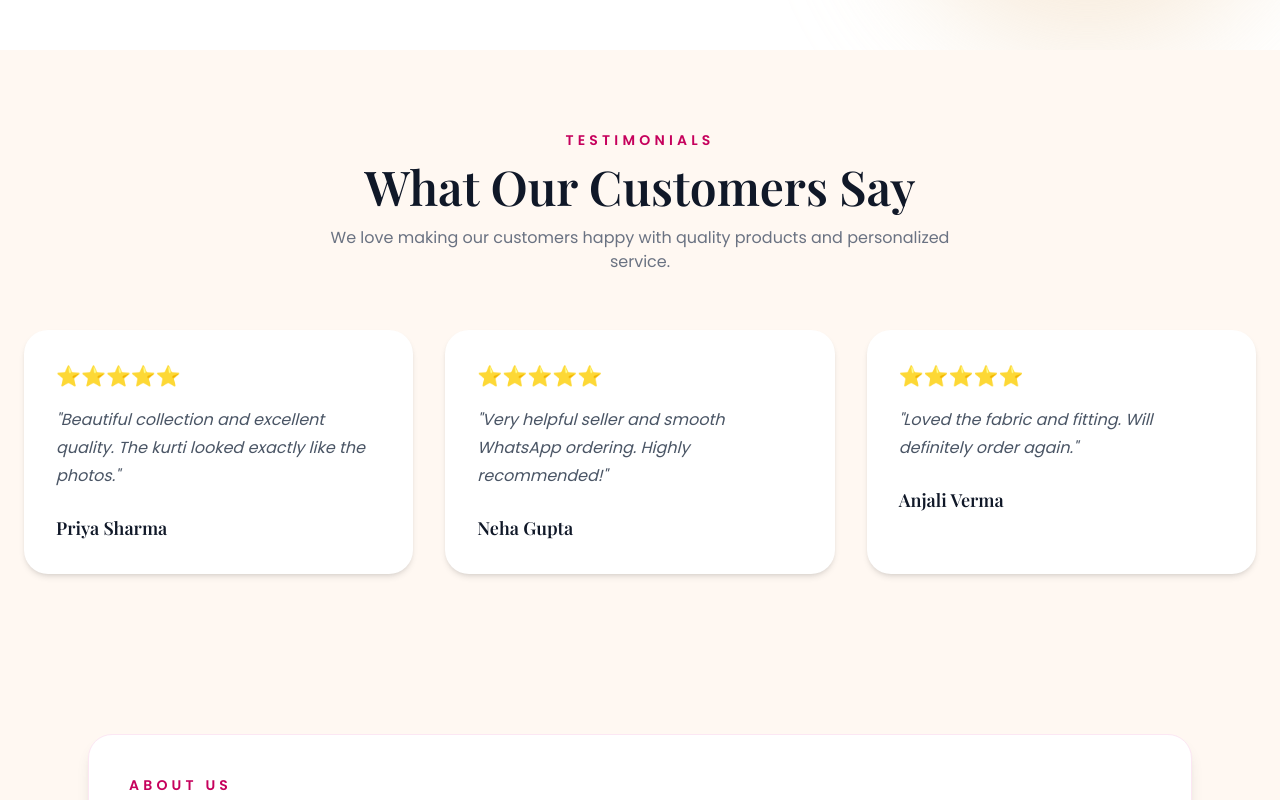
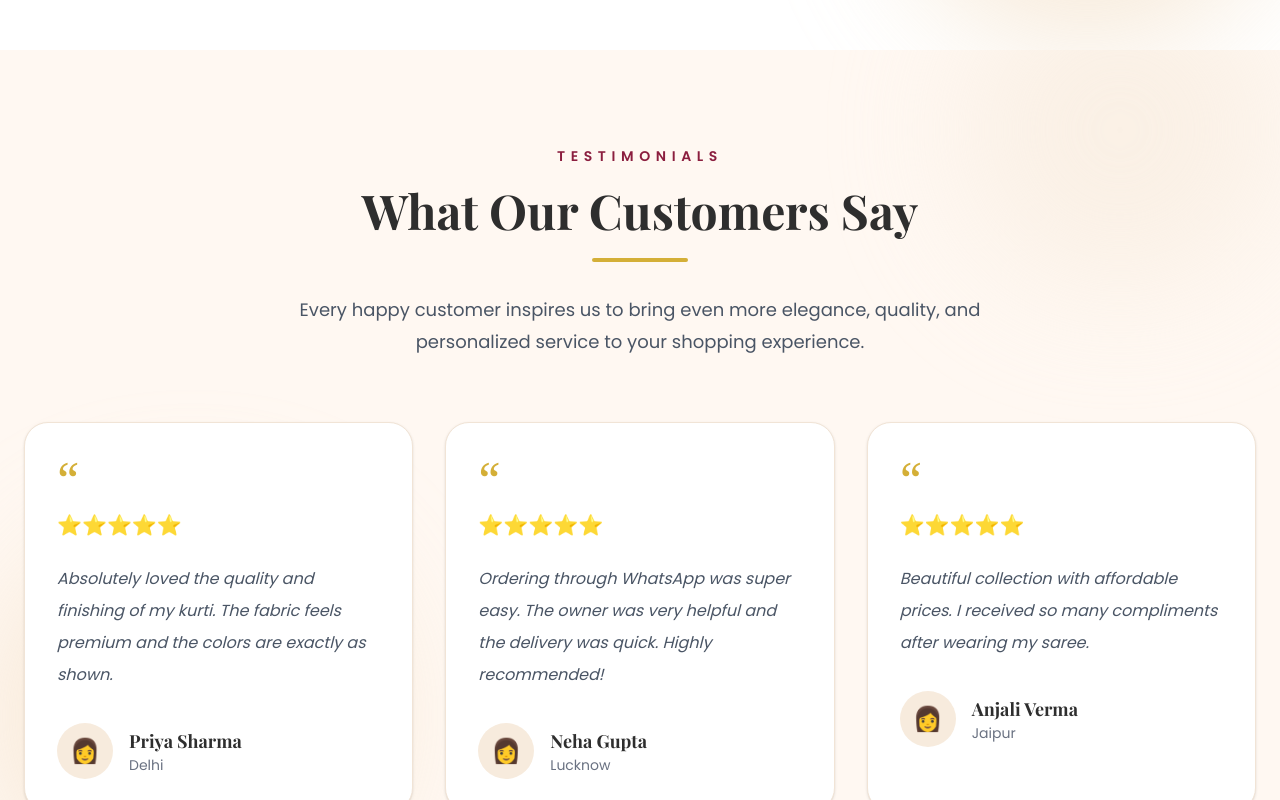
Before and after one commit to Pythpiyush/Rangriti, a React (Vite) app: page / in a window 1280 px wide. Shown: the part 4640-5440 px from the top of the page. Built offline with nearby package versions, Linux system fonts and the light colour scheme.

Commit message:
Update Testimonials.jsx

```diff
--- a/src/components/Testimonials.jsx
+++ b/src/components/Testimonials.jsx
@@ -2,61 +2,115 @@ function Testimonials() {
   const reviews = [
     {
       name: "Priya Sharma",
+      location: "Delhi",
       rating: 5,
       review:
-        "Beautiful collection and excellent quality. The kurti looked exactly like the photos.",
+        "Absolutely loved the quality and finishing of my kurti. The fabric feels premium and the colors are exactly as shown.",
     },
     {
       name: "Neha Gupta",
+      location: "Lucknow",
       rating: 5,
       review:
-        "Very helpful seller and smooth WhatsApp ordering. Highly recommended!",
+        "Ordering through WhatsApp was super easy. The owner was very helpful and the delivery was quick. Highly recommended!",
     },
     {
       name: "Anjali Verma",
+      location: "Jaipur",
       rating: 5,
       review:
-        "Loved the fabric and fitting. Will definitely order again.",
+        "Beautiful collection with affordable prices. I received so many compliments after wearing my saree.",
     },
   ];
 
   return (
-    <section className="max-w-7xl mx-auto px-6 py-20">
-      <div className="text-center mb-14">
-        <p className="uppercase tracking-[0.3em] text-pink-700 text-sm font-semibold">
+    <section className="relative py-24 bg-[#FFF8F2] overflow-hidden">
+
+      {/* Decorative Background */}
+      <div className="absolute -top-20 right-0 w-80 h-80 rounded-full bg-[#F7EBDD] blur-3xl opacity-60"></div>
+
+      <div className="absolute bottom-0 left-0 w-96 h-96 rounded-full bg-[#F2DDC2] blur-3xl opacity-60"></div>
+
+      <div className="relative max-w-7xl mx-auto px-6">
+
+        {/* Heading */}
+
+        <div className="text-center max-w-3xl mx-auto">
+
+          <p className="uppercase tracking-[0.4em] text-[#8B1E3F] text-sm font-semibold">
             Testimonials
           </p>
 
-        <h2 className="mt-3 text-5xl text-gray-900">
+          <h2 className="mt-5 text-4xl lg:text-5xl font-bold text-[#2E2E2E]">
             What Our Customers Say
           </h2>
 
-        <p className="mt-4 text-gray-500 max-w-2xl mx-auto">
-          We love making our customers happy with quality products and
-          personalized service.
+          <div className="w-24 h-1 bg-[#D4AF37] rounded-full mx-auto mt-6"></div>
+
+          <p className="mt-8 text-lg text-gray-600 leading-8">
+            Every happy customer inspires us to bring even more elegance,
+            quality, and personalized service to your shopping experience.
           </p>
+
         </div>
 
-      <div className="grid md:grid-cols-3 gap-8">
+        {/* Reviews */}
+
+        <div className="mt-16 grid grid-cols-1 md:grid-cols-3 gap-8">
+
           {reviews.map((review) => (
             <div
               key={review.name}
-            className="bg-white rounded-3xl p-8 shadow-md hover:shadow-xl transition-all duration-300"
+              className="group bg-white rounded-3xl border border-[#F1E4D6] p-8 shadow-sm hover:shadow-2xl hover:border-[#8B1E3F] hover:-translate-y-2 transition-all duration-500"
             >
-            <div className="text-yellow-500 text-xl mb-4">
+
+              {/* Quote */}
+
+              <div className="text-5xl text-[#D4AF37] font-serif leading-none">
+                “
+              </div>
+
+              {/* Stars */}
+
+              <div className="mt-2 text-xl">
                 {"⭐".repeat(review.rating)}
               </div>
 
-            <p className="text-gray-600 italic leading-7">
-              "{review.review}"
+              {/* Review */}
+
+              <p className="mt-6 text-gray-600 leading-8 italic">
+                {review.review}
               </p>
 
-            <h3 className="mt-6 text-lg font-semibold text-gray-900">
+              {/* Customer */}
+
+              <div className="mt-8 flex items-center gap-4">
+
+                <div className="w-14 h-14 rounded-full bg-[#F7EBDD] flex items-center justify-center text-2xl">
+                  👩
+                </div>
+
+                <div>
+
+                  <h3 className="font-bold text-lg text-[#2E2E2E] group-hover:text-[#8B1E3F] transition-colors">
                     {review.name}
                   </h3>
+
+                  <p className="text-gray-500 text-sm">
+                    {review.location}
+                  </p>
+
+                </div>
+
+              </div>
+
             </div>
           ))}
+
         </div>
+
+      </div>
+
     </section>
   );
 }
```
Lines whose indentation alone changed are shown as unchanged.
